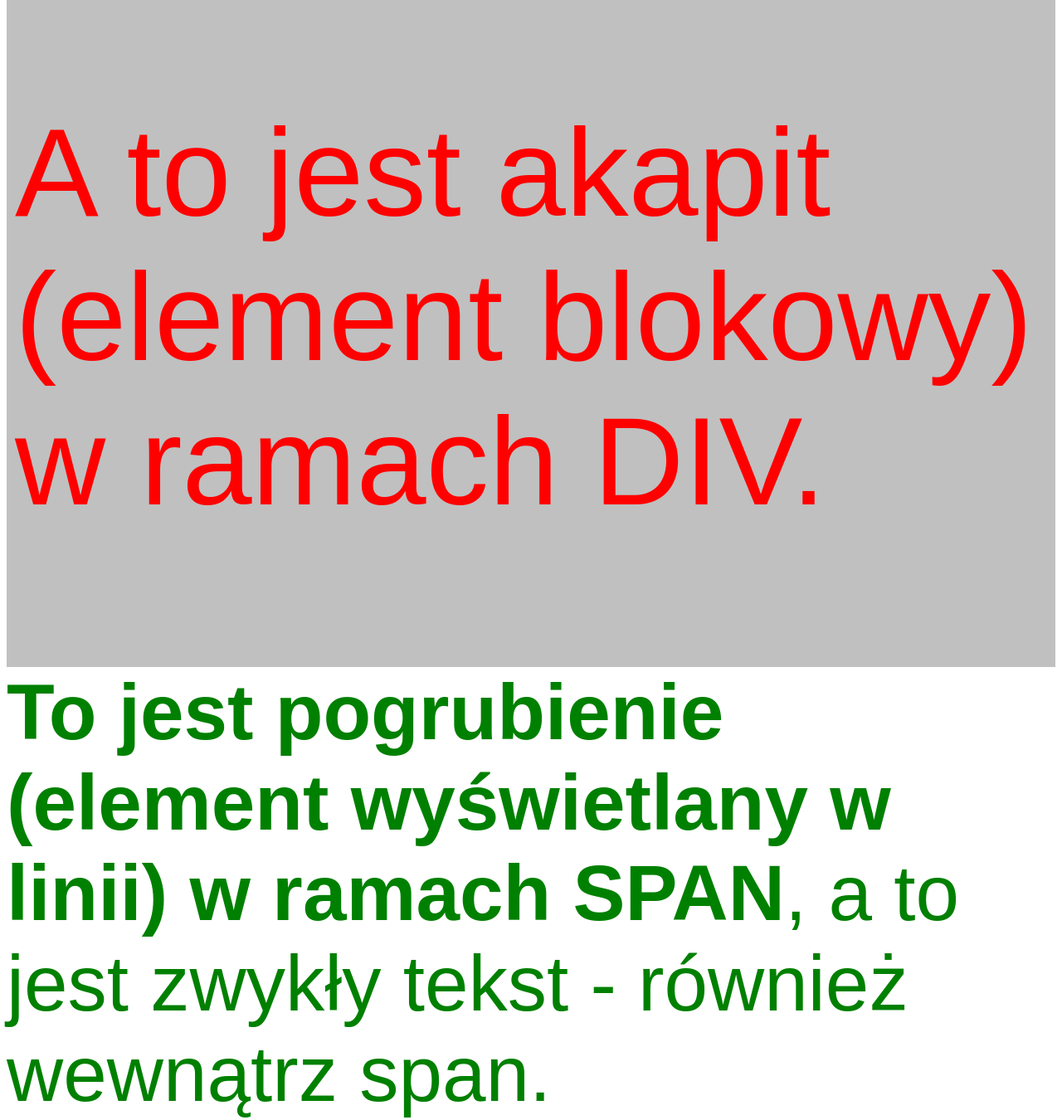
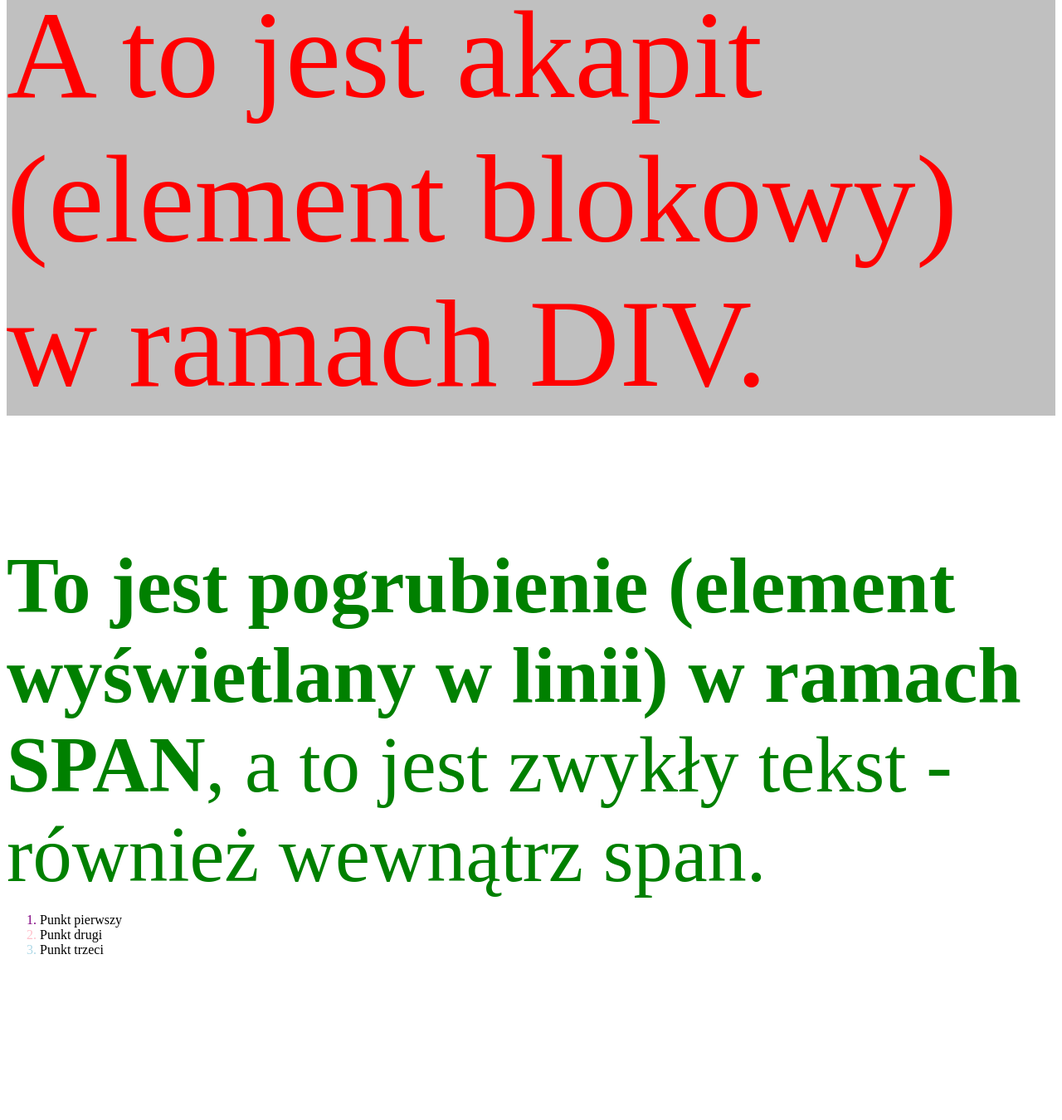
Before and after one commit to Pajracik/1-23, a plain HTML site: page zadanie19_rohd_.html in a window 1280 px wide. Shown: the part 720-2070 px from the top of the page at 83% size. After the commit the page ends 1890 px from the top, so only its background shows below. Drawn offline with Linux system fonts and the light colour scheme.

Commit message:
Update zadanie19_rohd_.html

```diff
--- a/zadanie19_rohd_.html
+++ b/zadanie19_rohd_.html
@@ -1,61 +1,31 @@
-<!DOCTYPE html>
-<html lang="pl">
+
+<html>
 <head>
-    <meta charset="UTF-8">
-    <meta name="viewport" content="width=device-width, initial-scale=1.0">
-    <title>Zadanie 19</title>
-    <style>
-        body {
-            font-family: Arial, sans-serif;
-        }
-        .example-div {
-            background-color: rgb(192, 192, 192); /* srebrny */
-            padding: 10px;
-        }
-        p {
-            color: red;
-            font-size: 40mm;
-        }
-        span {
-            color: green;
-            font-size: 25mm;
-        }
-        .color1 {
-            color: rgb(128, 0, 128); /* fioletowy */
-        }
-        .color2 {
-            color: rgb(255, 20, 147); /* różowy */
-        }
-        .color3 {
-            color: rgb(173, 216, 230); /* jasno niebieski */
-        }
-    </style>
+<title>styl zewnetrzne</title>
+<meta http-equiv="Content-Type" content="text/html; charset=utf-8">
 </head>
 <body>
 
-    <!-- Przykład 1 -->
-    <div class="example-div">
-        <span>
-            <b>To jest pogrubienie w ramach DIV oraz SPAN i dlatego jest czerwone na srebrnym tle</b>,
+<div style="background-color: silver">
+ <span style="color: green;font-size: 25mm">
+ <b>To jest pogrubienie w ramach DIV oraz SPAN i dlatego jest czerwone na żółtym tle</b>,
  a to jest zwykły tekst - również wewnątrz DIV i SPAN.
  </span>
-        To jest zwykły tekst, ale tylko wewnątrz DIV - dlatego nie jest czerwony, ale ma srebrne tło.
-        <p>A to jest akapit (element blokowy) w ramach DIV.</p>
+To jest zwykły tekst, ale tylko wewnątrz DIV - dlatego nie jest czerwony, ale ma żółte tło.
+ <p style="color: red; font-size: 40mm;">A to jest akapit (element blokowy) w ramach DIV.</p>
 </div>
 
-    <!-- Przykład 2 -->
-    <span>
+<span style="color: green;font-size: 25mm">
  <b>To jest pogrubienie (element wyświetlany w linii) w ramach SPAN</b>,
  a to jest zwykły tekst - również wewnątrz span.
 </span>
 
-    <!-- Przykład 3: Kolorowe wyliczenie -->
 <ol>
-        <li class="color1"><span style="color: black;">Punkt pierwszy</span></li>
-        <li class="color2"><span style="color: black;">Punkt drugi</span></li>
-        <li class="color3"><span style="color: black;">Punkt trzeci</span></li>
+<li style="color: purple; "><span style="color: black; ">Punkt pierwszy</span></li>
+<li style="color: pink; "><span style="color: black; ">Punkt drugi</span></li>
+<li style="color: lightblue; "><span style="color: black; ">Punkt trzeci</span></li>
 </ol>
 
-    <!-- Tomasz Rohde -->
+
  </body>
 </html>
```
Lines whose indentation alone changed are shown as unchanged.
